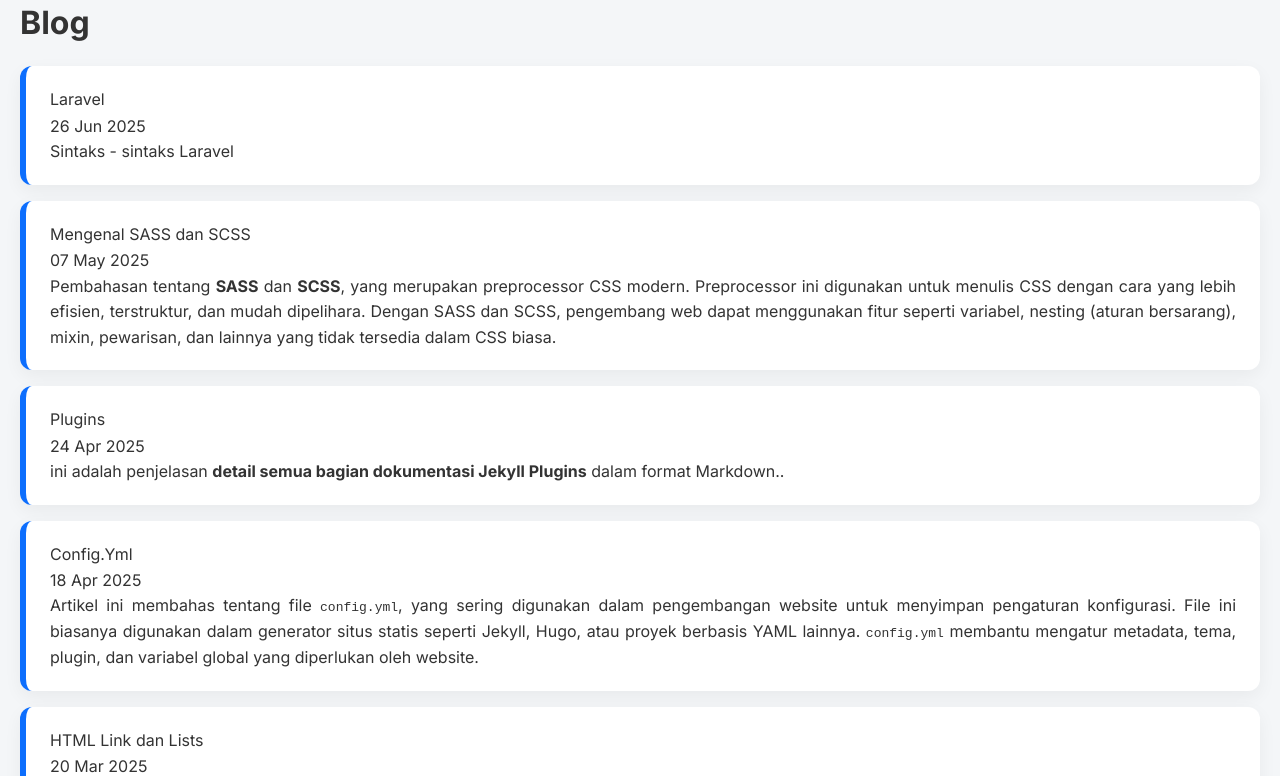
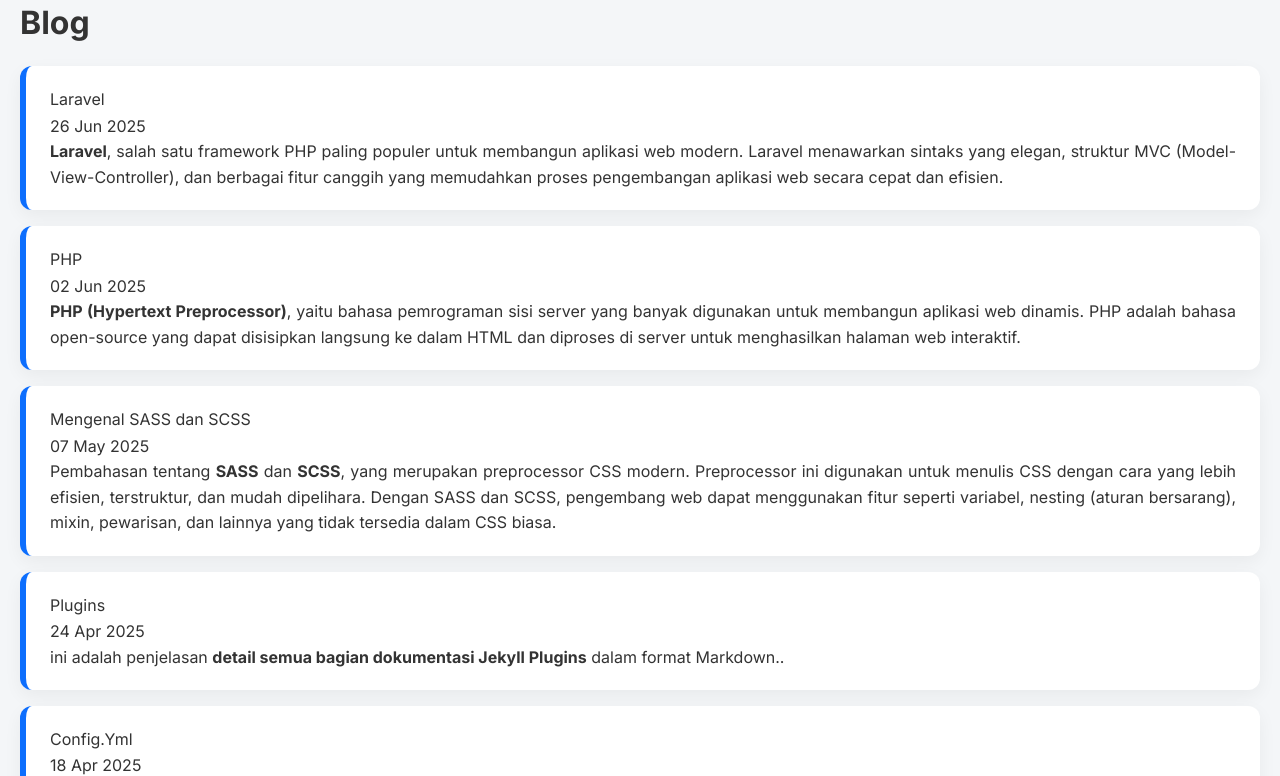
Before and after one commit to mraihanads/mraihanads.github.io, a Jekyll site: the page built from blog.html, in a window 1280 px wide and 900 px high, cut to the strip 124-900 px from the top of the window. Built offline with Jekyll 4.4.1, drawn with Linux system fonts in a browser that asks for light colours.

Commit message:
update post

````diff
--- a/_posts/2025-05-07-SASS-DAN-SCSS.md
+++ b/_posts/2025-05-07-SASS-DAN-SCSS.md
@@ -18,12 +18,13 @@
 
 #### Perbedaan SASS dan SCSS
 
-| Fitur                 | `.sass` (SASS)                     | `.scss` (SCSS)                    |
-|----------------------|------------------------------------|-----------------------------------|
+```html
+| Fitur                | `.sass` (SASS)                     | `.scss` (SCSS)                       |
+|----------------------|------------------------------------|--------------------------------------|
 | Gaya penulisan       | Tanpa `{}` dan `;` (indentasi)     | Menggunakan `{}` dan `;` seperti CSS |
-| Kompatibel dengan CSS| Tidak                              | Ya                                |
-| Digunakan saat ini   | Kurang populer                     | Lebih umum digunakan              |
-
+| Kompatibel dengan CSS| Tidak                              | Ya                                   |
+| Digunakan saat ini   | Kurang populer                     | Lebih umum digunakan                 |
+```
 
 ---
 
--- /dev/null
+++ b/_posts/2025-06-02-PHP.md
@@ -0,0 +1,108 @@
+---
+layout: post
+title: "PHP"
+---
+
+ **PHP (Hypertext Preprocessor)**, yaitu bahasa pemrograman sisi server yang banyak digunakan untuk membangun aplikasi web dinamis. PHP adalah bahasa open-source yang dapat disisipkan langsung ke dalam HTML dan diproses di server untuk menghasilkan halaman web interaktif.
+
+
+**PHP** sangat populer karena sintaksnya mudah dipelajari, fleksibel, dan terintegrasi dengan baik dengan database seperti MySQL, PostgreSQL, dan lainnya.
+
+---
+
+### **1. Apa Itu PHP?**
+
+PHP adalah bahasa pemrograman yang dijalankan di sisi server dan menghasilkan output berupa HTML ke browser pengguna. File PHP memiliki ekstensi `.php` dan dapat berisi kombinasi HTML, CSS, JavaScript, dan kode PHP.
+
+#### Contoh Struktur Dasar:
+```php
+<?php
+  echo "Halo, dunia!";
+?>
+```
+
+Kode di atas akan menampilkan teks **Halo, dunia!** ke halaman web.
+
+---
+
+### **2. Fitur-Fitur Utama PHP**
+
+- **Open Source** dan gratis digunakan.
+- **Mudah dipelajari** untuk pemula dan sangat fleksibel.
+- Dapat digunakan untuk **membuat halaman web dinamis**.
+- Terintegrasi dengan berbagai **database (MySQL, MariaDB, dsb)**.
+- Mendukung banyak framework modern seperti **Laravel, CodeIgniter, Symfony**.
+
+---
+
+### **3. Sintaks Dasar PHP**
+
+#### a. **Menampilkan Output**
+```php
+<?php
+echo "Selamat datang di website kami!";
+?>
+```
+
+#### b. **Variabel**
+```php
+<?php
+$nama = "Raihan";
+echo "Halo, $nama!";
+?>
+```
+
+#### c. **Percabangan If**
+```php
+<?php
+$nilai = 80;
+if ($nilai >= 75) {
+  echo "Lulus";
+} else {
+  echo "Tidak Lulus";
+}
+?>
+```
+
+#### d. **Perulangan**
+```php
+<?php
+for ($i = 1; $i <= 5; $i++) {
+  echo "Angka ke-$i<br>";
+}
+?>
+```
+
+---
+
+### **4. Integrasi dengan HTML**
+
+PHP bisa disisipkan langsung dalam HTML:
+
+```php
+<!DOCTYPE html>
+<html>
+<head>
+  <title>Contoh PHP</title>
+</head>
+<body>
+  <h1>Selamat datang</h1>
+  <p><?php echo "Ini halaman dinamis dengan PHP."; ?></p>
+</body>
+</html>
+```
+
+---
+
+### **5. Tabel Perbandingan PHP vs HTML**
+
+```html
+| Aspek            | HTML                             | PHP                              |
+|------------------|----------------------------------|----------------------------------|
+| Fungsi           | Menampilkan konten statis        | Mengolah konten dinamis          |
+| Dieksekusi oleh  | Browser                          | Server                           |
+| Sintaks          | Tag-tag `<html>`                 | Kode dengan `<?php ... ?>`       |
+| Koneksi database | Tidak bisa                       | Bisa terhubung ke database       |
+```
+
+---
--- a/_posts/2025-06-26-Laravel.md
+++ b/_posts/2025-06-26-Laravel.md
@@ -1,14 +1,109 @@
 ---
-layout : post
-title : "Laravel"
+layout: post
+title: "Laravel"
 ---
-Sintaks - sintaks Laravel
+
+**Laravel**, salah satu framework PHP paling populer untuk membangun aplikasi web modern. Laravel menawarkan sintaks yang elegan, struktur MVC (Model-View-Controller), dan berbagai fitur canggih yang memudahkan proses pengembangan aplikasi web secara cepat dan efisien.
 
 
-### SINTAKS LARAVEL
+**Laravel** banyak digunakan oleh developer karena dokumentasinya lengkap, komunitasnya besar, dan menyediakan berbagai tools bawaan seperti autentikasi, routing, templating, dan ORM (Eloquent).
+
+---
+
+### **1. Apa Itu Laravel?**
+
+Laravel adalah framework PHP open-source berbasis MVC yang dirancang untuk mempermudah pengembangan aplikasi web. Framework ini diciptakan oleh **Taylor Otwell** pada tahun 2011 dan terus berkembang hingga kini.
+
+Laravel dibangun dengan filosofi: **"Developer happiness first"** — membuat pengembangan aplikasi menjadi cepat, menyenangkan, dan bebas dari "spaghetti code".
+
+---
+
+### **2. Fitur Utama Laravel**
+
+- **Routing yang elegan** dan mudah diatur.
+- **Blade templating engine** untuk tampilan dinamis.
+- **Eloquent ORM** untuk interaksi database berbasis objek.
+- **Migration & Seeder** untuk manajemen skema database.
+- **Authentication & Authorization** bawaan.
+- **Artisan CLI** untuk perintah terminal yang kuat.
+- **Middleware** untuk pengelolaan request masuk.
+
+---
+
+### **3. Struktur Dasar Project Laravel**
+
+Struktur proyek Laravel secara umum:
+
+```
+app/
+bootstrap/
+config/
+database/
+public/
+resources/
+routes/
+storage/
+tests/
+vendor/
+```
+
+Semua file konfigurasi ada di folder `config/`, sedangkan route web disimpan di `routes/web.php`.
+
+---
+
+### **4. Contoh Kode Dasar Laravel**
+
+#### a. **Routing di `web.php`**
+```php
+Route::get('/', function () {
+    return view('welcome');
+});
+```
+
+#### b. **Controller**
+```php
+// Membuat controller via Artisan
+php artisan make:controller UserController
+```
+
+Contoh isi `UserController.php`:
+```php
+public function index() {
+    return view('users.index');
+}
+```
+
+#### c. **Blade Template (resources/views/users/index.blade.php)**
+```blade
+<!DOCTYPE html>
+<html>
+<head>
+    <title>Daftar User</title>
+</head>
+<body>
+    <h1>Selamat datang, {{ $nama }}</h1>
+</body>
+</html>
+```
+
+---
+
+### **5. Artisan Commands Penting**
 
 - php artisan migrate => Menjalankan migrasi untuk membuat atau mengubah struktur tabel di database.
+- php artisan serve => Menjalankan Laravel di server lokal (localhost).
+- composer create-projct --prefer-dist laravel/laravel latihvel => Membuat project Laravel baru.
 
-- php artisan serve => Menjalankan Laravel di server lokal (localhost).
+---
 
-- composer create-projct --prefer-dist laravel/laravel latihvel => Membuat project Laravel baru.
+### **6. Kelebihan Laravel Dibanding PHP Native**
+```html
+| Aspek                | PHP Native                        | Laravel                              |
+|----------------------|-----------------------------------|--------------------------------------|
+| Struktur             | Tidak terstruktur (manual)        | Terstruktur dengan MVC               |
+| Keamanan             | Perlu dibuat sendiri              | Ada fitur security bawaan            |
+| Fitur Otentikasi     | Manual coding                     | Disediakan otomatis                  |
+| Pengelolaan Database | Query SQL langsung                | Gunakan Eloquent ORM                 |
+| Skalabilitas         | Kurang cocok untuk proyek besar   | Cocok untuk aplikasi besar & kompleks|
+```
+---
````
